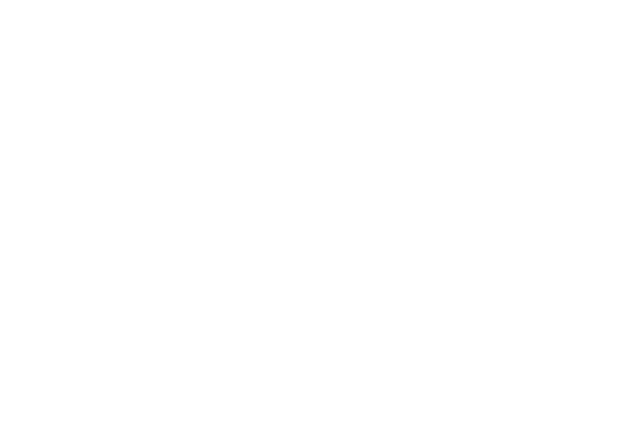
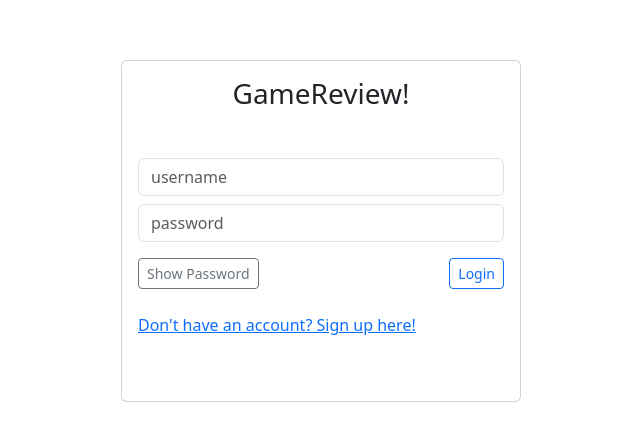
Before and after one commit to camillahu/Game-Review, a React (Vite) app in the folder frontend/: page / in a window 1280 px wide. Shown: the part 169-610 px from the top of the page, without its empty margins (319-959 px from the left). Built offline with nearby package versions, Linux system fonts and the light colour scheme.

Commit message:
I finally got signup to work!

```diff
--- a/frontend/src/App.jsx
+++ b/frontend/src/App.jsx
@@ -5,7 +5,7 @@
 
 function App() {
 
-  const [page, setPage] = useState('home');
+  const [page, setPage] = useState('login');
   const loginref = useRef('');
 
   function handlePageChange(page) {
--- a/frontend/src/api/signupAuth.js
+++ b/frontend/src/api/signupAuth.js
@@ -8,13 +8,8 @@
             },
             body: JSON.stringify({username, password})
         });
-        console.log(response)
-        if (!response.ok) {
-        //     const errorText = await response.text();
-        //     console.error("Error response:", errorText);
-            throw new Error(`HTTP error! status: ${response.status}`);
-        }
-        return await response.json();
+
+        return response;
     } catch(error) {
         console.error('signup request failed ', error);
         throw error;
--- a/frontend/src/components/SignUpBox.jsx
+++ b/frontend/src/components/SignUpBox.jsx
@@ -1,30 +1,28 @@
-import React, { useState } from 'react';
-import 'bootstrap/dist/css/bootstrap.min.css';
-import { signup } from '../api/signupAuth.js';
+import React, { useState } from "react";
+import "bootstrap/dist/css/bootstrap.min.css";
+import { signup } from "../api/signupAuth.js";
 
-function SignUpBox({saveLogin, changePage}) {
-
-    const [inputName, setInputName]= useState();
-    const [inputPassword1, setInputPassword1]= useState();
-    const [inputPassword2, setInputPassword2]= useState();
+function SignUpBox({ saveLogin, changePage }) {
+  const [inputName, setInputName] = useState();
+  const [inputPassword1, setInputPassword1] = useState();
+  const [inputPassword2, setInputPassword2] = useState();
   const [passwordVisable, setPasswordVisability] = useState(false);
 
   // const [isValidUsername, setIsValidUsername] = useState(false);
   // const [isValidPassword, setIsValidPassword] = useState(false);
-    const [errorMsg1, setErrorMsg1] = useState('');
-    const [errorMsg2, setErrorMsg2] = useState('');
-
+  const [errorMsg1, setErrorMsg1] = useState("");
+  const [errorMsg2, setErrorMsg2] = useState("");
 
   function handleNameChange(event) {
-        setInputName(event.target.value)
+    setInputName(event.target.value);
   }
 
   function handlePasswordChange1(event) {
-        setInputPassword1(event.target.value)
+    setInputPassword1(event.target.value);
   }
 
   function handlePasswordChange2(event) {
-        setInputPassword2(event.target.value)
+    setInputPassword2(event.target.value);
   }
 
   function togglePasswordVisability() {
@@ -34,13 +32,16 @@
   function checkPassword() {
     const passwordRegEx = /^(?=.*[a-z])(?=.*[A-Z])(?=.*\d)[a-zA-Z\d]{8,}$/;
 
-        if(inputPassword1 !== inputPassword2) {
-            setErrorMsg2 ("Password doesn't match");
-        } else if(!passwordRegEx.test(inputPassword1)) {
-            setErrorMsg2("Not a valid password. Password must contain at least one number, uppercase letter and lowercase letter, and at least 8 characters. ")
+    if (inputPassword1 !== inputPassword2) {
+      setErrorMsg2("Password doesn't match");
+    } else if (!passwordRegEx.test(inputPassword1)) {
+      setErrorMsg2(
+        "Not a valid password. Password must contain at least one number, uppercase letter and lowercase letter, and at least 8 characters. "
+      );
     } else {
-            setErrorMsg1('');
-            setErrorMsg2('');
+      return inputPassword1;
+      setErrorMsg1("");
+      setErrorMsg2("");
     }
   }
 
@@ -48,75 +49,88 @@
     const usernameRegEx = /^[a-z0-9_\.]+$/;
 
     if (usernameRegEx.test(inputName)) {
-            // setIsValidUsername(true);
-            setErrorMsg1('')
+      return inputName;
+      setErrorMsg1("");
     } else {
       // setIsValidUsername(false);
-            setErrorMsg1("Not a valid username. Username can only contain lowercase letters, numbers, _ or .")
+      setErrorMsg1(
+        "Not a valid username. Username can only contain lowercase letters, numbers, _ or ."
+      );
     }
   }
 
   async function submitForm() {
-        setErrorMsg1('');
-        setErrorMsg2('');
+    setErrorMsg1("");
+    setErrorMsg2("");
 
-        if(!inputName.trim() || !inputPassword1.trim()) {
-            setErrorMsg1('enter both username and password');
+    if (!inputName.trim() || !inputPassword1.trim()) {
+      setErrorMsg1("enter both username and password");
       return;
     }
 
-        checkUsername();
-        checkPassword();
+    const userToSend = checkUsername();
+    const passwordToSend = checkPassword();
 
-        try {
-            const response = await signup(inputName, inputPassword1);
-            console.log(response)
-                changePage('login');
-        } catch (err) {
-            console.error('signup failed:', err);
+    const response = await signup(userToSend, passwordToSend);
+
+    if (response.status == 400) {
+      setErrorMsg1("username already taken");
+    } else if (response.status === 200) {
+      changePage("login");
+    } else setErrorMsg1("wtf happened");
   }
 
-    };
-
-    return(
+  return (
     <div className="container d-flex justify-content-center align-items-center min-vh-100">
-            <div className="card" style={{width: '25rem'}}>
+      <div className="card" style={{ width: "25rem" }}>
         <div className="card-body">
           <h3 className="card-title text-center mb-5 h3">GameReview!</h3>
           <form>
-                        <div className='mb-5'>
-
-                            <input type="text"
-                                className='form-control mb-2'
-                                placeholder='username'
+            <div className="mb-5">
+              <input
+                type="text"
+                className="form-control mb-2"
+                placeholder="username"
                 onChange={handleNameChange}
               />
 
-                            <input type={passwordVisable ? "text" : "password"}
-                                className='form-control mb-2'
-                                placeholder='password'
+              <input
+                type={passwordVisable ? "text" : "password"}
+                className="form-control mb-2"
+                placeholder="password"
                 onChange={handlePasswordChange1}
               />
 
-                            <input type={passwordVisable ? "text" : "password"}
-                                className='form-control mb-4'
-                                placeholder='repeat password'
+              <input
+                type={passwordVisable ? "text" : "password"}
+                className="form-control mb-4"
+                placeholder="repeat password"
                 onChange={handlePasswordChange2}
               />
               <div className="d-flex justify-content-between mb-4">
+                <button
+                  type="button"
+                  onClick={togglePasswordVisability}
+                  className="btn btn-outline-secondary btn-sm"
+                >
+                  {passwordVisable ? "Hide password" : "Show Password"}
+                </button>
 
-                                <button type="button"
-                                    onClick={togglePasswordVisability}
-                                    className='btn btn-outline-secondary btn-sm'>
-                                        {passwordVisable ? "Hide password": "Show Password"}</button>
-
-                                <button type="button"
+                <button
+                  type="button"
                   onClick={submitForm}
-                                    className='btn btn-outline-primary btn-sm'>
-                                        Sign up</button>
+                  className="btn btn-outline-primary btn-sm"
+                >
+                  Sign up
+                </button>
               </div>
-                            <a role="button" className="card-link"
-                            onClick={() => changePage('login')}>Already have an account? Log in here!</a>
+              <a
+                role="button"
+                className="card-link"
+                onClick={() => changePage("login")}
+              >
+                Already have an account? Log in here!
+              </a>
               <div>{errorMsg1}</div>
               <div>{errorMsg2}</div>
             </div>
@@ -124,7 +138,7 @@
         </div>
       </div>
     </div>
-    )
+  );
 }
 
-export default SignUpBox
+export default SignUpBox;
--- a/frontend/src/pages/Home.jsx
+++ b/frontend/src/pages/Home.jsx
@@ -3,6 +3,7 @@
 
 function Home() {
 
+
 }
 
 export default Home;
```
Also changed, not shown: 1 other file (tests, documents, lock files or other folders). Lines whose indentation alone changed are shown as unchanged.
